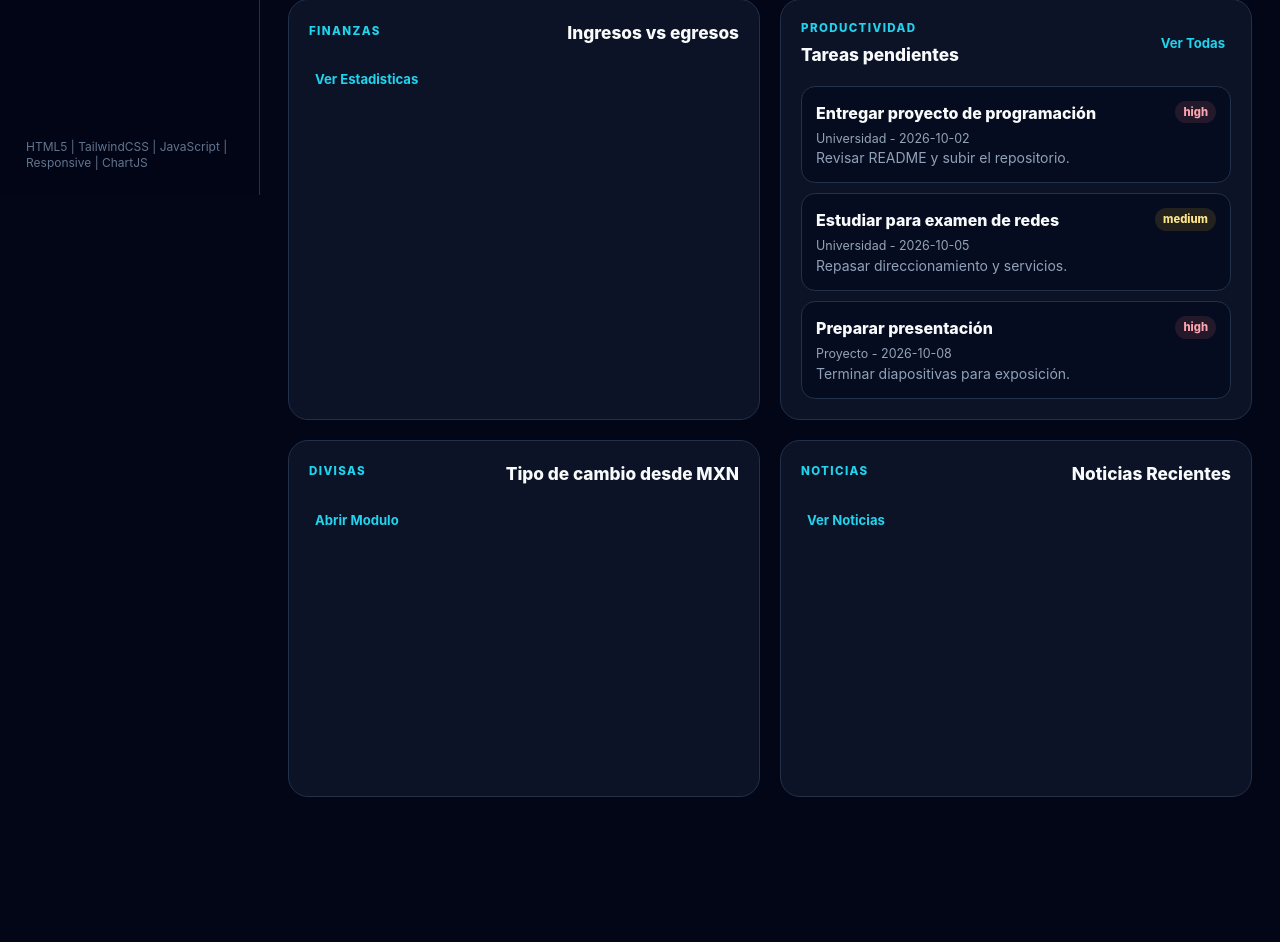
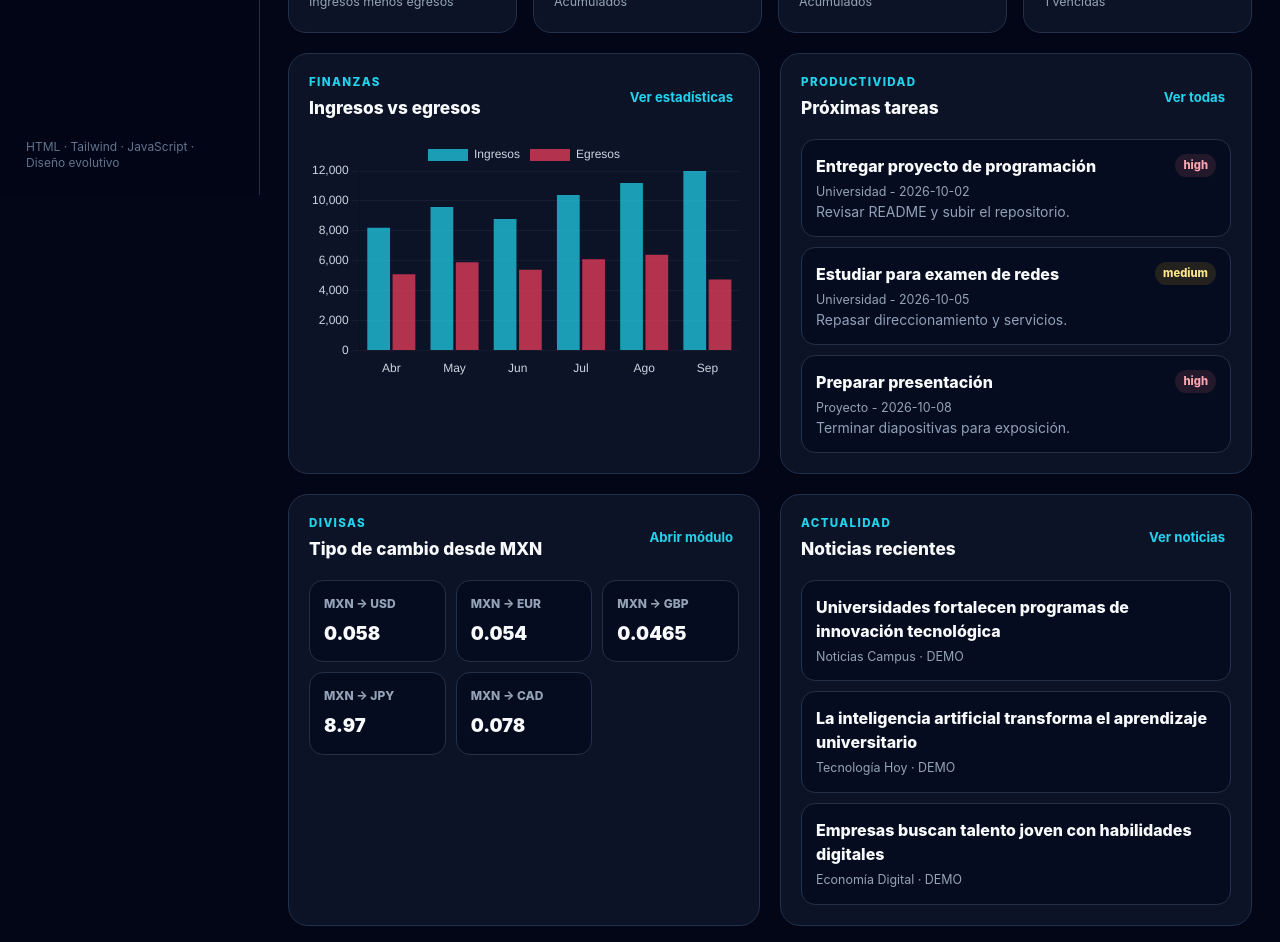
Before and after one commit to DYeho/UniDash-DJMG, a plain HTML site: page index.html in a window 1280 px wide. Shown: the part 605-1547 px from the top of the page. Before the commit the page ends 1442 px from the top, so only its background shows below. Drawn offline with nearby package versions, Linux system fonts and the light colour scheme.

Commit message:
sesion uno completa

```diff
--- a/index.html
+++ b/index.html
@@ -1,13 +1,12 @@
 <!DOCTYPE html>
-<html lang="en">
+<html lang="es">
 <head>
   <meta charset="UTF-8">
   <meta name="viewport" content="width=device-width, initial-scale=1.0">
-    <meta name="description" content="UniDash - DJMG - Proyecto escolar">
-    <title>UniDash</title>
+  <meta name="description" content="UniDash 360 - Dashboard personal universitario">
+  <title>UniDash 360</title>
   <script src="https://cdn.jsdelivr.net/npm/@tailwindcss/browser@4"></script>
   <script src="https://cdn.jsdelivr.net/npm/chart.js@4.5.0/dist/chart.umd.min.js"></script>
-
   <link rel="stylesheet" href="./css/theme.css">
   <link rel="stylesheet" href="./css/styles.css">
 </head>
@@ -15,24 +14,24 @@
   <div class="app-shell">
     <aside id="sidebar" class="sidebar">
       <div class="sidebar-brand">
-                <div class="brand-mark">✨</div>
+        <div class="brand-mark">U</div>
         <div>
-                    <p class="brand-title">UniDash</p>
-                    <p class="brand-subtitle">Datos Mock</p>
+          <p class="brand-title">UniDash 360</p>
+          <p class="brand-subtitle">Sesión 1 · UI + Mock</p>
         </div>
       </div>
-            <nav class="sidebar-nav" aria-label="Navegacion Principal">
+
+      <nav class="sidebar-nav" aria-label="Navegación principal">
         <button class="nav-item active" data-view="dashboard">Dashboard</button>
         <button class="nav-item" data-view="tasks">Tareas</button>
         <button class="nav-item" data-view="finance">Finanzas</button>
-                <button class="nav-item" data-view="analytics">Estadisticas</button>
+        <button class="nav-item" data-view="analytics">Estadísticas</button>
         <button class="nav-item" data-view="currency">Divisas</button>
         <button class="nav-item" data-view="news">Noticias</button>
       </nav>
+
       <div class="sidebar-footer">
-                <p class="text-xs text-slate-500">
-                    HTML5 | TailwindCSS | JavaScript | Responsive | ChartJS
-                </p>
+        <p class="text-xs text-slate-500">HTML · Tailwind · JavaScript · Diseño evolutivo</p>
       </div>
     </aside>
 
@@ -40,11 +39,11 @@
       <header class="topbar">
         <button id="mobile-menu-button" class="icon-button lg:hidden" aria-label="Abrir menú">☰</button>
         <div>
-                    <p id="page-eyebrow" class="eyebrow">Resumen Personal</p>
+          <p id="page-eyebrow" class="eyebrow">Resumen personal</p>
           <h1 id="page-title" class="page-title">Dashboard</h1>
         </div>
         <div class="topbar-location">
-                    <span class="local-status">Ubicacion no detectada</span>
+          <span id="location-status">Ubicación no detectada</span>
           <button id="detect-location-button" class="secondary-button">Detectar ubicación</button>
         </div>
       </header>
@@ -53,14 +52,14 @@
         <div class="hero-panel">
           <div>
             <p class="eyebrow">Tu centro de control</p>
-                        <h2 class="hero-title">Organixa tu dia, controla tus finansas y consulta datos del mundo en tiempo real</h2>
-                        <p class="hero-copy">Todo lo mas importante en un solo dashboard</p>
+            <h2 class="hero-title">Organiza tu día, controla tus finanzas y consulta datos del mundo real.</h2>
+            <p class="hero-copy">Toda la información importante en un solo dashboard.</p>
           </div>
-                    <div class="weather-min-card">
-                        <span id="weather-icon" class="weather-icon">SOL</span>
+          <div class="weather-mini-card">
+            <span id="weather-icon" class="weather-icon">☁️</span>
             <div>
               <p id="weather-temperature" class="weather-temperature">--°C</p>
-                            <p id="weather-description" class="text-sm text-slate-400">Clima Proximamanete</p>
+              <p id="weather-description" class="text-sm text-slate-400">Clima pendiente</p>
             </div>
           </div>
         </div>
@@ -71,35 +70,32 @@
             <p id="metric-balance" class="metric-value">$0.00</p>
             <p class="metric-helper">Ingresos menos egresos</p>
           </article>
-
-                    <article class="metric-cart">
+          <article class="metric-card">
             <p class="metric-label">Ingresos</p>
             <p id="metric-income" class="metric-value">$0.00</p>
-                        <p class="metric-helper">Acumulador</p>
+            <p class="metric-helper">Acumulados</p>
           </article>
-
-                    <article class="metric-cart">
+          <article class="metric-card">
             <p class="metric-label">Egresos</p>
             <p id="metric-expense" class="metric-value">$0.00</p>
             <p class="metric-helper">Acumulados</p>
           </article>
-
-                    <article class="metric-cart">
+          <article class="metric-card">
             <p class="metric-label">Tareas pendientes</p>
             <p id="metric-pending" class="metric-value">0</p>
-                        <p class="metric-helper">
-                            <span id="metric-overdue">0</span>Vencidad
-                        </p>
+            <p class="metric-helper"><span id="metric-overdue">0</span> vencidas</p>
           </article>
         </div>
+
         <div class="dashboard-grid">
           <article class="panel">
             <div class="panel-heading">
+              <div>
                 <p class="eyebrow">Finanzas</p>
                 <h3 class="panel-title">Ingresos vs egresos</h3>
               </div>
-
-                        <button class="link-button" data-go-view="analytics">Ver Estadisticas</button>
+              <button class="link-button" data-go-view="analytics">Ver estadísticas</button>
+            </div>
             <div class="chart-wrapper compact-chart">
               <canvas id="dashboard-finance-chart"></canvas>
             </div>
@@ -109,73 +105,66 @@
             <div class="panel-heading">
               <div>
                 <p class="eyebrow">Productividad</p>
-                                <h3 class="panel-title">Tareas pendientes</h3>
+                <h3 class="panel-title">Próximas tareas</h3>
               </div>
-
-                        <button class="link-button" data-go-view="tasks">Ver Todas</button>
+              <button class="link-button" data-go-view="tasks">Ver todas</button>
             </div>
             <div id="dashboard-task-list" class="stack-list"></div>
-
           </article>
-
         </div>
 
         <div class="dashboard-grid">
           <article class="panel">
             <div class="panel-heading">
+              <div>
                 <p class="eyebrow">Divisas</p>
-                            <h3 class="panel-title">Tipo de cambio desde
-                                <span class="base-currency-label">MXN</span>
-                            </h3>
+                <h3 class="panel-title">Tipo de cambio desde <span id="base-currency-label">MXN</span></h3>
               </div>
-
-                        <button class="link-button" data-go-view="currency">Abrir Modulo</button>
-                        <div class="char-wrapper compact-chart">
-                            <canvas id="dashboard-rates" class="rate-grid"></canvas>
+              <button class="link-button" data-go-view="currency">Abrir módulo</button>
             </div>
+            <div id="dashboard-rates" class="rate-grid"></div>
           </article>
 
           <article class="panel">
             <div class="panel-heading">
-                            <p class="eyebrow">Noticias</p>
-                            <h3 class="panel-title">Noticias Recientes</h3>
+              <div>
+                <p class="eyebrow">Actualidad</p>
+                <h3 class="panel-title">Noticias recientes</h3>
               </div>
-
-                        <button class="link-button" data-go-view="news">Ver Noticias</button>
-                        <div class="char-wrapper compact-chart">
-                            <canvas id="dashboard-news" class="stack-list"></canvas>
+              <button class="link-button" data-go-view="news">Ver noticias</button>
             </div>
+            <div id="dashboard-news" class="stack-list"></div>
           </article>
-
         </div>
       </section>
 
       <section id="view-tasks" class="view-section">
-                <div class="two-columns-layout"></div>
-
+        <div class="two-column-layout">
           <article class="panel">
             <div class="panel-heading">
-                        <p class="eyebrown">Organizacion</p>
-                        <h2 class="panel-title">Nueva Tarea</h2>
+              <div>
+                <p class="eyebrow">Organización</p>
+                <h2 class="panel-title">Nueva tarea</h2>
+              </div>
             </div>
             <form id="task-form" class="form-grid">
               <input type="hidden" id="task-id">
               <label class="form-field full-span">
-                            <span>Titulo</span>
-                            <input type="text" id="task-title" maxlength="80" required placeholder="Entregar Proyecto">
+                <span>Título</span>
+                <input id="task-title" type="text" maxlength="80" required placeholder="Ej. Entregar proyecto final">
               </label>
               <label class="form-field full-span">
-                            <span>Descripcion</span>
-                            <textarea rows="3" id="task-description" maxlength="300" placeholder="Descripcion del Proyecto"></textarea>
+                <span>Descripción</span>
+                <textarea id="task-description" rows="3" maxlength="240" placeholder="Agrega detalles importantes"></textarea>
               </label>
               <label class="form-field">
-                            <span>Categorias</span>
+                <span>Categoría</span>
                 <select id="task-category">
-                                <option >Universidad</option>
-                                <option >Personal</option>
-                                <option >Trabajo</option>
-                                <option >Proyecto</option>
-                                <option >Otros</option>
+                  <option>Universidad</option>
+                  <option>Personal</option>
+                  <option>Trabajo</option>
+                  <option>Proyecto</option>
+                  <option>Otro</option>
                 </select>
               </label>
               <label class="form-field">
@@ -187,23 +176,21 @@
                 </select>
               </label>
               <label class="form-field full-span">
-                            <span >Fecha Limite</span>
-                            <input id="task-due-date" type="date"  required>
+                <span>Fecha límite</span>
+                <input id="task-due-date" type="date" required>
               </label>
-
               <div class="form-actions full-span">
-                            <button id="task-submit-button" type="submit" class="primary-button">Guardar Tarea</button>
-                            <button id="task-cancel-button" class="secondary-button">Cancelar Edicion</button>
-
+                <button id="task-submit-button" class="primary-button" type="submit">Guardar tarea</button>
+                <button id="task-cancel-button" class="secondary-button hidden" type="button">Cancelar edición</button>
+              </div>
             </form>
           </article>
 
-
           <article class="panel">
-                    <div class="panel-headding wrap-heading">
+            <div class="panel-heading wrap-heading">
               <div>
-                            <p class="eyebrown">Seguimiento</p>
-                            <h2 class="panel-title">Mis Tareas</h2>
+                <p class="eyebrow">Seguimiento</p>
+                <h2 class="panel-title">Mis tareas</h2>
               </div>
               <select id="task-filter" class="compact-select">
                 <option value="all">Todas</option>
@@ -212,9 +199,9 @@
                 <option value="overdue">Vencidas</option>
               </select>
             </div>
-                    <div id="task-list" class="task-list"></div>
+            <div id="task-list" class="stack-list"></div>
           </article>
-
+        </div>
       </section>
 
       <section id="view-finance" class="view-section">
--- a/js/app.js
+++ b/js/app.js
@@ -1,37 +1,41 @@
 import { initTasksVisualDemo } from "./modules/tasks.module.js"
+import { initFinanceVisualDemo } from "./modules/finance.module.js"
+import { renderDashboardVisual } from "./modules/dashboard.module.js"
+import { renderVisualCharts } from "./modules/charts.module.js"
+import { initExternalVisualDemo } from "./modules/external.module.js"
 
-const viewTitles = {
-    dashboard: ['Resumen Visual', 'Dashboard'],
-    tasks: ['Componente Visual', 'Tareas'],
-    finance: ['Componente Visual', 'Finanzas'],
-    analytics: ['Componente Visual', 'Estadisticas'],
-    currency: ['Componente Visual', 'Divisas'],
-    news: ['Componente Visual', 'Noticias'],
+const viewTitles={
+    dashboard:["Resumen visual","Dashboard"],
+    tasks:["Componente visual","Tareas"],
+    finance:["Componente visual","Finanzas"],
+    analytics:["Visualización","Estadísticas"],
+    currency:["Componente visual","Divisas"],
+    news:["Componente visual","Noticias"]
 }
 
-function showView (name) {
-    document.querySelectorAll('.view-section').forEach((s) => s.classList.remove('active'))
-    document.querySelector(`#view-${name}`)?.classList.add('active')
-    document.querySelectorAll('.nav-item').forEach ((b) => b.classList.toggle('active', b.dataset.view === name))
-    const [e, t] = viewTitles[name] || viewTitles.dashboard
-    document.querySelector('#page-eyebrow').textContent = e
-    document.querySelector('#page-title').textContent = t
-    document.querySelector('#sidebar').classList.remove('open')
+function showView(name){
+    document.querySelectorAll(".view-section").forEach(s=>s.classList.remove("active"))
+    ;document.querySelector(`#view-${name}`)?.classList.add("active")
+    ;document.querySelectorAll(".nav-item").forEach(b=>b.classList.toggle("active",b.dataset.view===name))
+    ;const [e,t]=viewTitles[name]||viewTitles.dashboard
+    ;document.querySelector("#page-eyebrow").textContent=e
+    ;document.querySelector("#page-title").textContent=t
+    ;document.querySelector("#sidebar").classList.remove("open")
 }
 
-function initNavigation () {
-    document.querySelectorAll('[data-view]').forEach ((b) => b.addEventListener('click', () => showView(b.dataset.view)))
-
-    document.querySelectorAll('[data-go-view]').forEach((b) => b.addEventListener('click', () => showView(b.dataset.goView)))
-
-    document.querySelector('#mobile-menu-button').addEventListener('click', () => document.querySelector('#sidebar').classList.toggle('open'))
+function initNavigation(){
+    document.querySelectorAll("[data-view]").forEach(b=>b.addEventListener("click",()=>showView(b.dataset.view)));
+    document.querySelectorAll("[data-go-view]").forEach(b=>b.addEventListener("click",()=>showView(b.dataset.goView)));
+    document.querySelector("#mobile-menu-button").addEventListener("click",()=>document.querySelector("#sidebar").classList.toggle("open"))
 }
 
-function bootstrap () {
+function bootstrap(){
     initNavigation()
-    initTasksVisualDemo()
-    // Falstan funiciones de los demas modulos
-    document.querySelector('#toast').textContent = 'Sesión 1 - Mock y UI/UX'
+    ;initTasksVisualDemo()
+    ;initFinanceVisualDemo()
+    ;renderDashboardVisual()
+    ;renderVisualCharts()
+    ;initExternalVisualDemo()
+    ;document.querySelector("#toast").textContent="Sesión 1 · UI completa con datos mock"
 }
-
 bootstrap()
--- /dev/null
+++ b/js/modules/charts.module.js
@@ -0,0 +1,17 @@
+import { mockFinanceSeries, mockTransactions } from "../data/mock.data.js"
+let dashboardChart, financeChart, expenseChart
+const chartText = "#cbd5e1"
+const grid = "rgba(148, 163, 184, 0.08)"
+
+function baseOptions() { return { responsive: true, maintainAspectRatio: false, plugins: { legend: { labels: { color: chartText } } }, scales: { x: { ticks:{color:chartText}, grid:{display:false} }, y:{ticks:{color:chartText},grid:{color:grid}} } } }
+
+function createOrReplace(current, canvas, config) { if (current) current.destroy(); return new Chart(canvas, config) }
+
+export function renderVisualCharts() {
+  const barData = { labels: mockFinanceSeries.labels, datasets: [ { label:"Ingresos", data:mockFinanceSeries.income, backgroundColor:"rgba(34,211,238,.72)" }, { label:"Egresos", data:mockFinanceSeries.expense, backgroundColor:"rgba(244,63,94,.72)" } ] }
+  dashboardChart = createOrReplace(dashboardChart, document.querySelector("#dashboard-finance-chart"), { type:"bar", data:barData, options:baseOptions() })
+  financeChart = createOrReplace(financeChart, document.querySelector("#monthly-finance-chart"), { type:"line", data:{ labels:mockFinanceSeries.labels, datasets:[ {label:"Ingresos",data:mockFinanceSeries.income,borderColor:"#22d3ee",tension:.3}, {label:"Egresos",data:mockFinanceSeries.expense,borderColor:"#fb7185",tension:.3} ] }, options:baseOptions() })
+  const expenses = mockTransactions.filter((x)=>x.type === "expense")
+  const grouped = expenses.reduce((acc,x)=>{acc[x.category]=(acc[x.category]||0)+x.amount;return acc},{})
+  expenseChart = createOrReplace(expenseChart, document.querySelector("#expense-category-chart"), { type:"doughnut", data:{labels:Object.keys(grouped),datasets:[{data:Object.values(grouped)}]}, options:{responsive:true,maintainAspectRatio:false,plugins:{legend:{labels:{color:chartText}}}} })
+}
--- /dev/null
+++ b/js/modules/dashboard.module.js
@@ -0,0 +1,20 @@
+import { mockTasks, mockTransactions } from "../data/mock.data.js"
+
+function money(value) {
+  return new Intl.NumberFormat("es-MX", { style: "currency", currency: "MXN" }).format(value)
+}
+
+export function renderDashboardVisual() {
+  const income = mockTransactions.filter((x) => x.type === "income").reduce((a,b) => a+b.amount, 0)
+  const expense = mockTransactions.filter((x) => x.type === "expense").reduce((a,b) => a+b.amount, 0)
+  const pending = mockTasks.filter((x) => x.status !== "completed").length
+  document.querySelector("#metric-balance").textContent = money(income - expense)
+  document.querySelector("#metric-income").textContent = money(income)
+  document.querySelector("#metric-expense").textContent = money(expense)
+  document.querySelector("#metric-pending").textContent = pending
+  document.querySelector("#metric-overdue").textContent = "1"
+  document.querySelector("#analytics-total-tasks").textContent = mockTasks.length
+  document.querySelector("#analytics-completed").textContent = mockTasks.filter((x) => x.status === "completed").length
+  document.querySelector("#analytics-saving-rate").textContent = `${Math.round(((income-expense)/income)*100)}%`
+  document.querySelector("#analytics-top-category").textContent = "Comida"
+}
--- /dev/null
+++ b/js/modules/external.module.js
@@ -0,0 +1,26 @@
+import { mockLocation, mockWeather, mockRates, mockNews, mockCurrencyHistory } from "../data/mock.data.js"
+let currencyChart
+function escapeHtml(v){return String(v).replaceAll("&","&amp;").replaceAll("<","&lt;").replaceAll(">","&gt;").replaceAll('"',"&quot;")}
+
+export function renderExternalVisuals() {
+  document.querySelector("#location-status").textContent = `${mockLocation.city}, ${mockLocation.region} · DEMO`
+  document.querySelector("#weather-icon").textContent = mockWeather.icon
+  document.querySelector("#weather-temperature").textContent = `${mockWeather.temperature}°C`
+  document.querySelector("#weather-description").textContent = `${mockWeather.description} · Sensación ${mockWeather.apparentTemperature}°`
+  document.querySelector("#base-currency-label").textContent = "MXN"
+  const ratesHtml = mockRates.map((x)=>`<article class="rate-card"><p class="rate-code">MXN → ${x.quote}</p><p class="rate-value">${x.rate}</p></article>`).join("")
+  document.querySelector("#dashboard-rates").innerHTML = ratesHtml
+  document.querySelector("#currency-rate-list").innerHTML = ratesHtml
+  const newsHtml = mockNews.map((x)=>`<article class="news-card"><div class="news-card-body"><p class="eyebrow">${x.source.name} · DEMO</p><h3>${escapeHtml(x.title)}</h3><p>${escapeHtml(x.description)}</p><span class="text-cyan-400">Contenido simulado</span></div></article>`).join("")
+  document.querySelector("#news-list").innerHTML = newsHtml
+  document.querySelector("#news-context").textContent = "Noticias simuladas para visualizar el componente antes de conectar una API."
+  document.querySelector("#dashboard-news").innerHTML = mockNews.slice(0,3).map((x)=>`<article class="list-item"><div class="list-item-main"><p class="list-item-title">${escapeHtml(x.title)}</p><p class="list-item-meta">${x.source.name} · DEMO</p></div></article>`).join("")
+  const selects=["#currency-from","#currency-to","#currency-history-quote"].map((s)=>document.querySelector(s)); const currencies=["MXN","USD","EUR","GBP","JPY","CAD"]; selects.forEach((el)=>el.innerHTML=currencies.map(c=>`<option>${c}</option>`).join("")); document.querySelector("#currency-from").value="MXN"; document.querySelector("#currency-to").value="USD"; document.querySelector("#currency-history-quote").value="USD"
+  if(currencyChart)currencyChart.destroy(); currencyChart=new Chart(document.querySelector("#currency-history-chart"),{type:"line",data:{labels:mockCurrencyHistory.labels,datasets:[{label:"MXN/USD · DEMO",data:mockCurrencyHistory.values,borderColor:"#22d3ee",backgroundColor:"rgba(34,211,238,.12)",fill:true,tension:.3}]},options:{responsive:true,maintainAspectRatio:false,plugins:{legend:{labels:{color:"#cbd5e1"}}},scales:{x:{ticks:{color:"#94a3b8"},grid:{display:false}},y:{ticks:{color:"#94a3b8"},grid:{color:"rgba(148,163,184,.08)"}}}}})
+}
+
+export function initExternalVisualDemo(){
+  renderExternalVisuals()
+  document.querySelector("#detect-location-button")?.addEventListener("click",()=>alert("La geolocalización real se conectará en la Sesión 3."))
+  document.querySelector("#currency-form")?.addEventListener("submit",(e)=>{e.preventDefault();document.querySelector("#currency-result").textContent="Sesión 1: conversión visual; API real en Sesión 3."})
+}
--- /dev/null
+++ b/js/modules/finance.module.js
@@ -0,0 +1,22 @@
+import { mockTransactions } from "../data/mock.data.js"
+
+function money(value) {
+  return new Intl.NumberFormat("es-MX", { style: "currency", currency: "MXN" }).format(value)
+}
+
+export function renderFinanceVisual() {
+  const list = document.querySelector("#transaction-list")
+  list.innerHTML = mockTransactions.map((item) => `
+    <article class="list-item">
+      <div class="list-item-main"><p class="list-item-title">${item.description}</p><p class="list-item-meta">${item.category} · ${item.date}</p></div>
+      <strong class="${item.type === "income" ? "text-emerald-400" : "text-rose-400"}">${item.type === "income" ? "+" : "-"}${money(item.amount)}</strong>
+    </article>`).join("")
+}
+
+export function initFinanceVisualDemo() {
+  renderFinanceVisual()
+  document.querySelector("#transaction-form")?.addEventListener("submit", (event) => {
+    event.preventDefault()
+    alert("Sesión 1: el formulario ya está diseñado. La persistencia se implementa en la Sesión 2.")
+  })
+}
```
Lines whose indentation alone changed are shown as unchanged.
